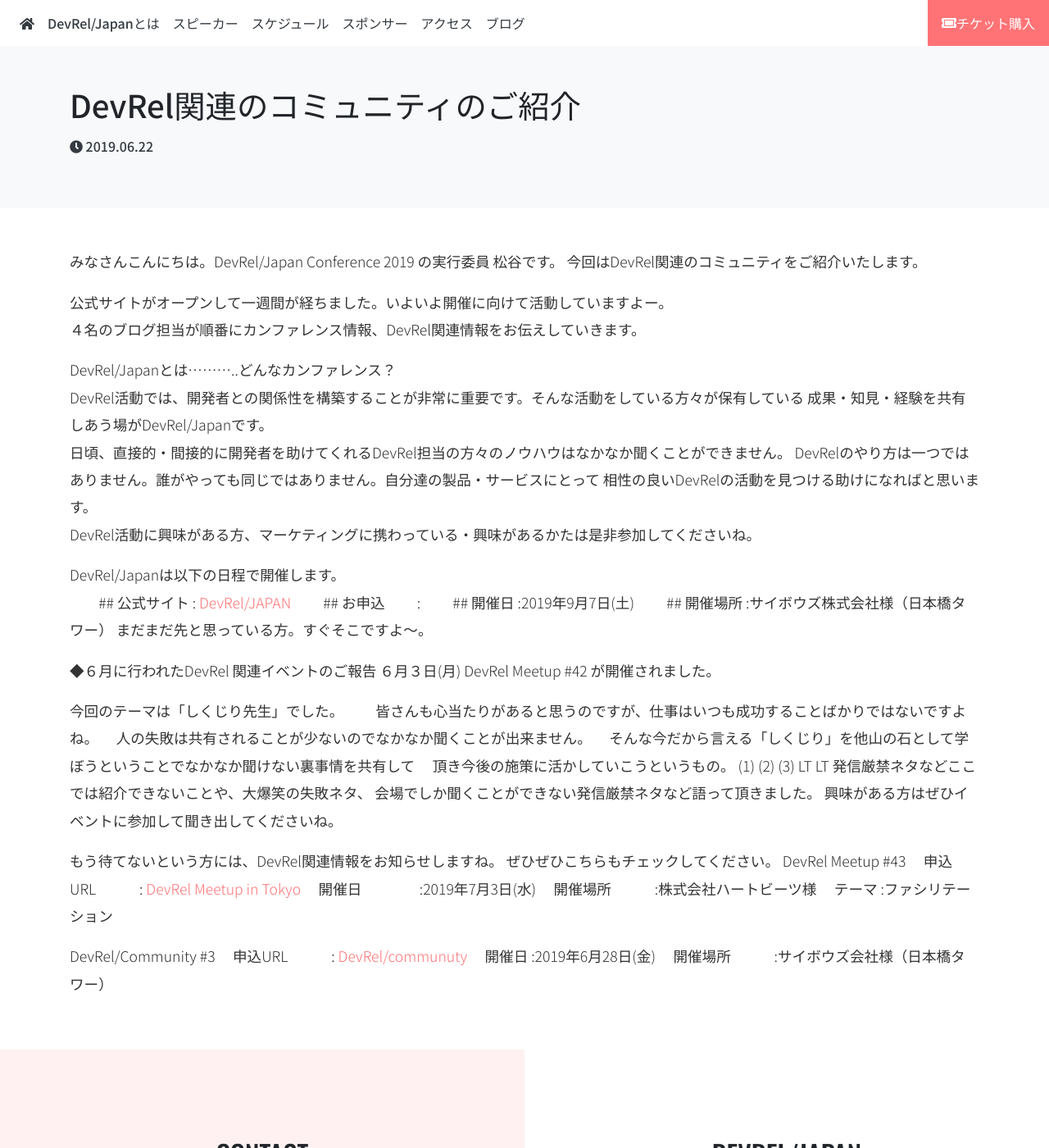
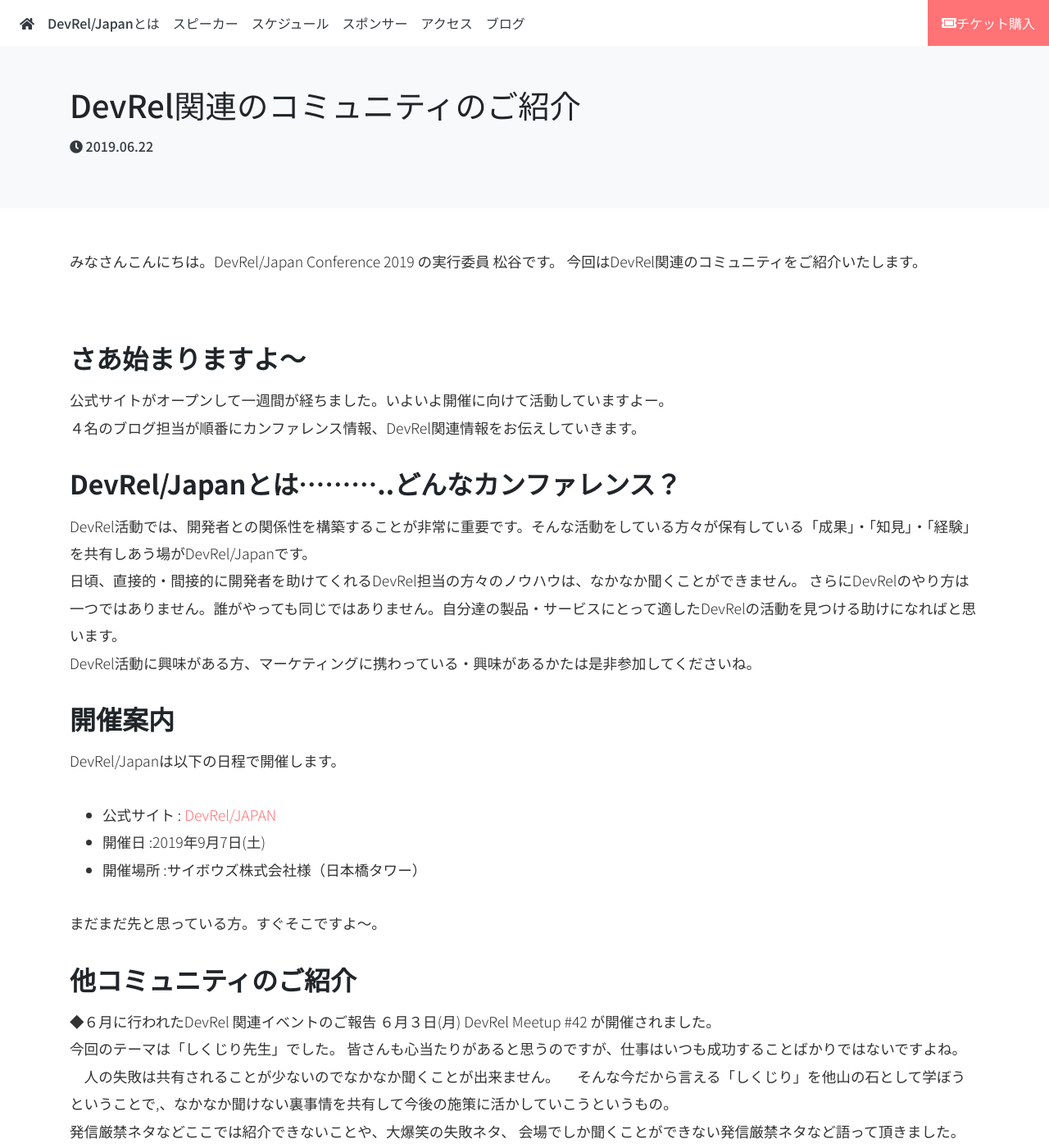
Before and after one commit to DevRelMeetupTokyo/japan-2019, a Jekyll site: the page built from _posts/2019-06-22-introduction-of-other-communities.md, in a window 1280 px wide and 1400 px high. Shown: the whole window at 82% size. Built offline with Jekyll 4.4.1, drawn with Linux system fonts in a browser that asks for light colours; nearby versions of some CDN libraries; comment, search, counter and statistics services are not loaded; some of the changed lines change nothing that is shown; some of the changed text lies outside the part shown.

Commit message:
Update 2019-06-22-introduction-of-other-communities.md

```diff
--- a/_posts/2019-06-22-introduction-of-other-communities.md
+++ b/_posts/2019-06-22-introduction-of-other-communities.md
@@ -8,52 +8,49 @@
 今回はDevRel関連のコミュニティをご紹介いたします。
 <!--more-->
 
+
+## さあ始まりますよ〜
 公式サイトがオープンして一週間が経ちました。いよいよ開催に向けて活動していますよー。
 ４名のブログ担当が順番にカンファレンス情報、DevRel関連情報をお伝えしていきます。
 
-DevRel/Japanとは………..どんなカンファレンス？
-DevRel活動では、開発者との関係性を構築することが非常に重要です。そんな活動をしている方々が保有している
-成果・知見・経験を共有しあう場がDevRel/Japanです。
-日頃、直接的・間接的に開発者を助けてくれるDevRel担当の方々のノウハウはなかなか聞くことができません。
-DevRelのやり方は一つではありません。誰がやっても同じではありません。自分達の製品・サービスにとって
-相性の良いDevRelの活動を見つける助けになればと思います。
+## DevRel/Japanとは………..どんなカンファレンス？
+DevRel活動では、開発者との関係性を構築することが非常に重要です。そんな活動をしている方々が保有している「成果」・「知見」・「経験」を共有しあう場がDevRel/Japanです。
+日頃、直接的・間接的に開発者を助けてくれるDevRel担当の方々のノウハウは、なかなか聞くことができません。
+さらにDevRelのやり方は一つではありません。誰がやっても同じではありません。自分達の製品・サービスにとって適したDevRelの活動を見つける助けになればと思います。
 DevRel活動に興味がある方、マーケティングに携わっている・興味があるかたは是非参加してくださいね。
 
+## 開催案内
 DevRel/Japanは以下の日程で開催します。
-　　## 公式サイト :  [DevRel/JAPAN](https://devrel.tokyo/japan-2019/)
-　　## お申込　　 :
-　　## 開催日    :2019年9月7日(土)
-　　## 開催場所   :サイボウズ株式会社様（日本橋タワー）
+* 公式サイト :  [DevRel/JAPAN](https://devrel.tokyo/japan-2019/)
+* 開催日    :2019年9月7日(土)
+* 開催場所   :サイボウズ株式会社様（日本橋タワー）
+
 まだまだ先と思っている方。すぐそこですよ〜。
 
+
+## 他コミュニティのご紹介
 ◆６月に行われたDevRel 関連イベントのご報告
 ６月３日(月)  DevRel Meetup #42  が開催されました。
-
-
-
 今回のテーマは「しくじり先生」でした。
-　　皆さんも心当たりがあると思うのですが、仕事はいつも成功することばかりではないですよね。
+皆さんも心当たりがあると思うのですが、仕事はいつも成功することばかりではないですよね。
 　人の失敗は共有されることが少ないのでなかなか聞くことが出来ません。
-　そんな今だから言える「しくじり」を他山の石として学ぼうということでなかなか聞けない裏事情を共有して
-　頂き今後の施策に活かしていこうというもの。
-	(1)
-	(2)
-	(3)
-	LT
-	LT
+　そんな今だから言える「しくじり」を他山の石として学ぼうということで,、なかなか聞けない裏事情を共有して今後の施策に活かしていこうというもの。
 発信厳禁ネタなどここでは紹介できないことや、大爆笑の失敗ネタ、
 会場でしか聞くことができない発信厳禁ネタなど語って頂きました。
 興味がある方はぜひイベントに参加して聞き出してくださいね。
+失敗しても笑顔で話せるのは過去のことだから。その時の苦しみや大変だった思い出は参加者に引き継がれて新しい栄養となっていくのですね。
 
-もう待てないという方には、DevRel関連情報をお知らせしますね。
-ぜひぜひこちらもチェックしてください。
+いやいや「9月までは待てないよ〜」という方には、DevRel関連情報をお知らせしますね。ぜひぜひこちらもチェックしてください。
+
 DevRel Meetup #43
-　申込URL　　　:  [DevRel Meetup in Tokyo](https://devrel.connpass.com/event/134434/)
-　開催日　　　　:2019年7月3日(水)
-　開催場所　　　:株式会社ハートビーツ様
-　テーマ      :ファシリテーション
+* 申込URL　　　: [DevRel Meetup in Tokyo](https://devrel.connpass.com/event/134434/)
+* 開催日　　　　: 2019年7月3日(水)
+* 開催場所　　　: 株式会社ハートビーツ様
+* テーマ　　　　: ファシリテーション
 
 DevRel/Community #3
-　申込URL　　　:  [DevRel/communuty](https://devrel.connpass.com/event/133456/)
-　開催日      :2019年6月28日(金)
-　開催場所　　　:サイボウズ会社様（日本橋タワー）
+* 申込URL　　　:  [DevRel/communuty](https://devrel.connpass.com/event/133456/)
+* 開催日　　　　: 2019年6月28日(金)
+* 開催場所　　　: サイボウズ会社様（日本橋タワー）
+
+さあ関連のコミュニティに興味があるかたは、ぜひ気軽に参加してください。
```
